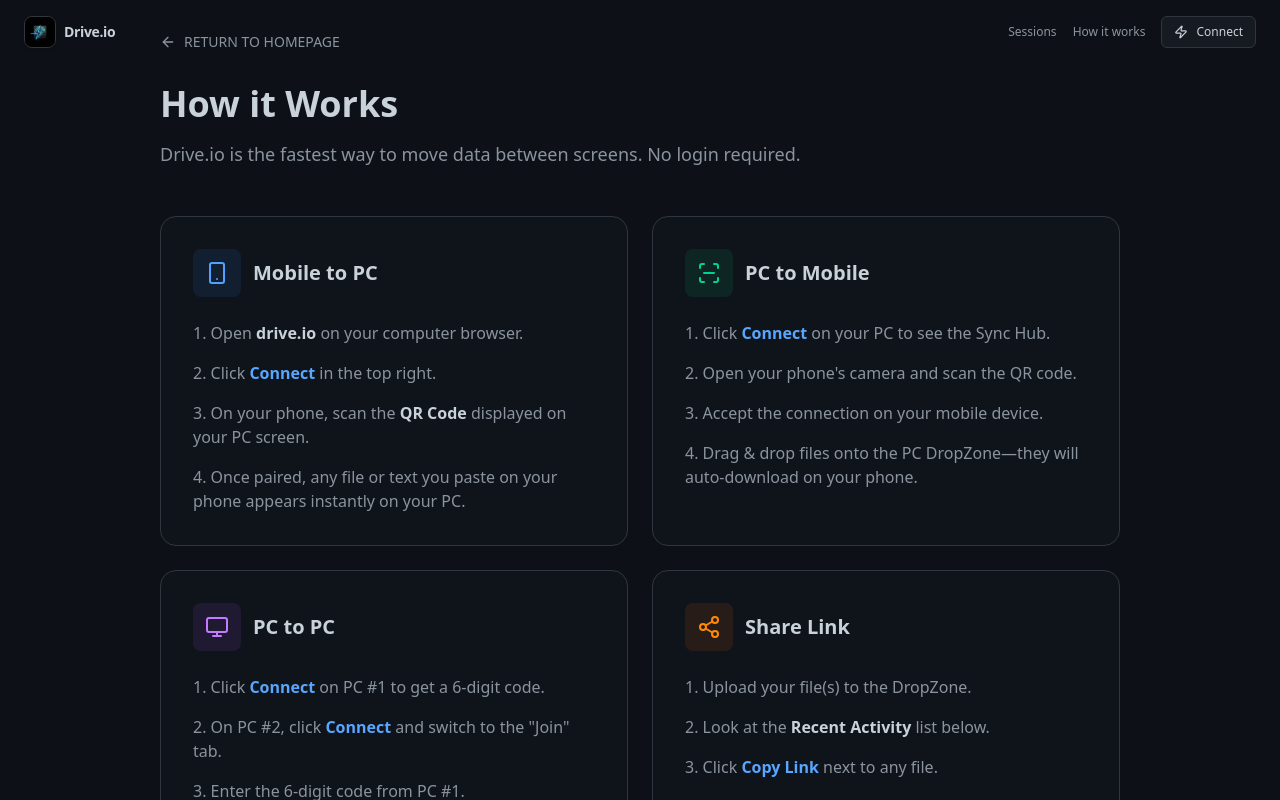
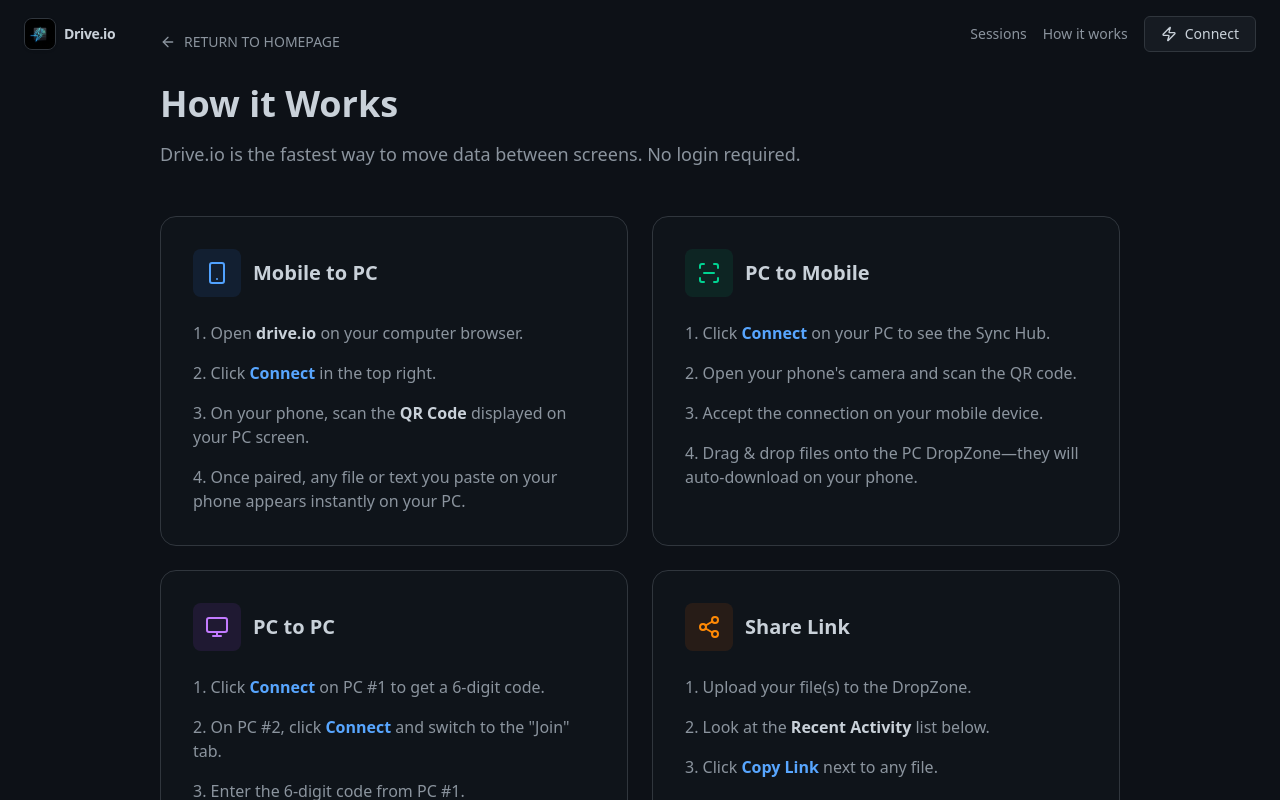
Before and after one commit to Domisore/cloud-clipboard, a Next.js app: page /how-it-works in a window 1280 px wide. Shown: the top 800 px of the page. Built offline with nearby package versions, Linux system fonts and the light colour scheme; no server answers.

Commit message:
style: Increase font sizes and element dimensions in the header and homepage.

```diff
--- a/src/app/page.tsx
+++ b/src/app/page.tsx
@@ -12,11 +12,12 @@
       <main className="flex-1 flex flex-col relative pt-24 pb-12 px-4 sm:px-6">
 
         {/* Hero Text (Moved from Header) */}
+        {/* Hero Text (Moved from Header) */}
         <div className="text-center max-w-2xl mx-auto mb-12 animate-fade-in">
           <h1 className="text-3xl sm:text-4xl md:text-5xl font-bold tracking-tight mb-4 text-foreground">
             Your Universal <span className="text-transparent bg-clip-text bg-gradient-to-r from-accent to-blue-400">Cloud Clipboard.</span>
           </h1>
-          <p className="text-foreground-muted text-sm sm:text-base leading-relaxed">
+          <p className="text-foreground-muted text-base sm:text-lg leading-relaxed">
             Instantly move text, images, and files between your devices.<br className="hidden sm:block" />
             Create secure, ephemeral links to share with anyone. <span className="mx-1 relative inline-block before:absolute before:-inset-1 before:block before:-skew-y-3 before:bg-yellow-400 before:opacity-80 relative inline-block"><span className="relative text-black font-bold px-1">No account required.</span></span>
           </p>
@@ -34,8 +35,8 @@
               <div className="w-10 h-10 rounded-lg bg-blue-500/10 flex items-center justify-center text-blue-400 mb-4">
                 <svg xmlns="http://www.w3.org/2000/svg" width="20" height="20" viewBox="0 0 24 24" fill="none" stroke="currentColor" strokeWidth="2" strokeLinecap="round" strokeLinejoin="round"><path d="m18 16 4-4-4-4" /><path d="m6 8-4 4 4 4" /><path d="m14.5 4-5 16" /></svg>
               </div>
-              <h3 className="text-foreground font-semibold mb-2">Better than Pastebin & Filebin</h3>
-              <p className="text-sm text-foreground-muted leading-relaxed">
+              <h3 className="text-foreground font-semibold mb-2 text-lg">Better than Pastebin & Filebin</h3>
+              <p className="text-base text-foreground-muted leading-relaxed">
                 Share code snippets with correct formatting or drag & drop generic files. No Captchas, no ads, no clutter.
               </p>
             </div>
@@ -45,8 +46,8 @@
               <div className="w-10 h-10 rounded-lg bg-emerald-500/10 flex items-center justify-center text-emerald-400 mb-4">
                 <svg xmlns="http://www.w3.org/2000/svg" width="20" height="20" viewBox="0 0 24 24" fill="none" stroke="currentColor" strokeWidth="2" strokeLinecap="round" strokeLinejoin="round"><path d="M4 12v8a2 2 0 0 0 2 2h12a2 2 0 0 0 2-2v-8" /><polyline points="16 6 12 2 8 6" /><line x1="12" y1="2" x2="12" y2="15" /></svg>
               </div>
-              <h3 className="text-foreground font-semibold mb-2">Native Mobile Sharing</h3>
-              <p className="text-sm text-foreground-muted leading-relaxed">
+              <h3 className="text-foreground font-semibold mb-2 text-lg">Native Mobile Sharing</h3>
+              <p className="text-base text-foreground-muted leading-relaxed">
                 Install as an app to share text, images, and files directly from your system share sheet without opening a browser.
               </p>
             </div>
@@ -56,8 +57,8 @@
               <div className="w-10 h-10 rounded-lg bg-orange-500/10 flex items-center justify-center text-orange-400 mb-4">
                 <svg xmlns="http://www.w3.org/2000/svg" width="20" height="20" viewBox="0 0 24 24" fill="none" stroke="currentColor" strokeWidth="2" strokeLinecap="round" strokeLinejoin="round"><path d="M12 22s8-4 8-10V5l-8-3-8 3v7c0 6 8 10 8 10" /><path d="m9 12 2 2 4-4" /></svg>
               </div>
-              <h3 className="text-foreground font-semibold mb-2">Secure & Ephemeral</h3>
-              <p className="text-sm text-foreground-muted leading-relaxed">
+              <h3 className="text-foreground font-semibold mb-2 text-lg">Secure & Ephemeral</h3>
+              <p className="text-base text-foreground-muted leading-relaxed">
                 Your data is encrypted in transit and at rest. Set files to "Burn on Read" for ultimate temporary sharing.
               </p>
             </div>
--- a/src/components/ui/Header.tsx
+++ b/src/components/ui/Header.tsx
@@ -33,12 +33,12 @@
                     {/* Desktop Links */}
                     <button
                         onClick={() => setShowSessions(true)}
-                        className="hidden md:flex text-xs font-medium text-foreground-muted hover:text-foreground transition-colors items-center gap-2"
+                        className="hidden md:flex text-sm font-medium text-foreground-muted hover:text-foreground transition-colors items-center gap-2"
                     >
                         <div className="flex items-center gap-1">
                             <span>Sessions</span>
                             {wallet.length > 0 && (
-                                <span className="bg-surface border border-border-color text-[10px] px-1.5 rounded-full h-4 flex items-center justify-center">
+                                <span className="bg-surface border border-border-color text-xs px-1.5 rounded-full h-4 flex items-center justify-center">
                                     {wallet.length}
                                 </span>
                             )}
@@ -47,7 +47,7 @@
 
                     <Link
                         href="/how-it-works"
-                        className="hidden md:block text-xs font-medium text-foreground-muted hover:text-foreground transition-colors"
+                        className="hidden md:block text-sm font-medium text-foreground-muted hover:text-foreground transition-colors"
                     >
                         How it works
                     </Link>
@@ -58,7 +58,7 @@
                             onClick={() => setIsMobileMenuOpen(!isMobileMenuOpen)}
                             className="p-1.5 text-foreground-muted hover:text-foreground transition-colors"
                         >
-                            {isMobileMenuOpen ? <X className="w-5 h-5" /> : <Menu className="w-5 h-5" />}
+                            {isMobileMenuOpen ? <X className="w-6 h-6" /> : <Menu className="w-6 h-6" />}
                         </button>
 
                         {/* Mobile Dropdown */}
@@ -66,11 +66,11 @@
                             <div className="absolute top-full right-0 mt-2 w-48 bg-surface border border-border-color rounded-lg shadow-xl py-2 flex flex-col gap-1 animate-in fade-in zoom-in-95 duration-200">
                                 <button
                                     onClick={() => { setShowSessions(true); setIsMobileMenuOpen(false); }}
-                                    className="w-full text-left px-4 py-2 text-sm text-foreground hover:bg-white/5 transition-colors flex items-center justify-between"
+                                    className="w-full text-left px-4 py-3 text-base text-foreground hover:bg-white/5 transition-colors flex items-center justify-between"
                                 >
                                     <span>Sessions</span>
                                     {wallet.length > 0 && (
-                                        <span className="bg-background border border-border-color text-[10px] px-1.5 rounded-full h-4 flex items-center justify-center">
+                                        <span className="bg-background border border-border-color text-xs px-1.5 rounded-full h-4 flex items-center justify-center">
                                             {wallet.length}
                                         </span>
                                     )}
@@ -78,7 +78,7 @@
                                 <Link
                                     href="/how-it-works"
                                     onClick={() => setIsMobileMenuOpen(false)}
-                                    className="w-full text-left px-4 py-2 text-sm text-foreground hover:bg-white/5 transition-colors"
+                                    className="w-full text-left px-4 py-3 text-base text-foreground hover:bg-white/5 transition-colors"
                                 >
                                     How it works
                                 </Link>
@@ -90,14 +90,14 @@
                         <button
                             onClick={() => setIsSyncOpen(true)}
                             className={`
-                                h-8 px-3 rounded-md text-xs font-medium flex items-center gap-2 transition-all border
+                                h-9 px-4 rounded-md text-sm font-medium flex items-center gap-2 transition-all border
                                 ${isConnected
                                     ? 'bg-accent/10 border-accent/20 text-accent hover:bg-accent/20'
                                     : 'bg-surface border-border-color text-foreground hover:border-foreground-muted'
                                 }
                             `}
                         >
-                            {isConnected ? <Check className="w-3.5 h-3.5" /> : <Zap className="w-3.5 h-3.5" />}
+                            {isConnected ? <Check className="w-4 h-4" /> : <Zap className="w-4 h-4" />}
                             <span>{isConnected ? 'Synced' : 'Connect'}</span>
                         </button>
                     </Tooltip>
```
